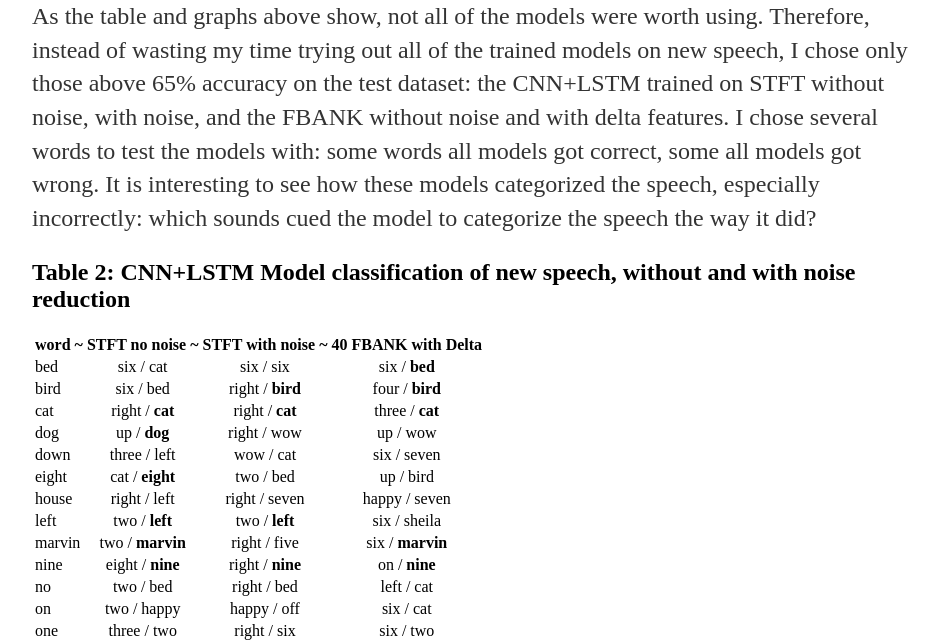
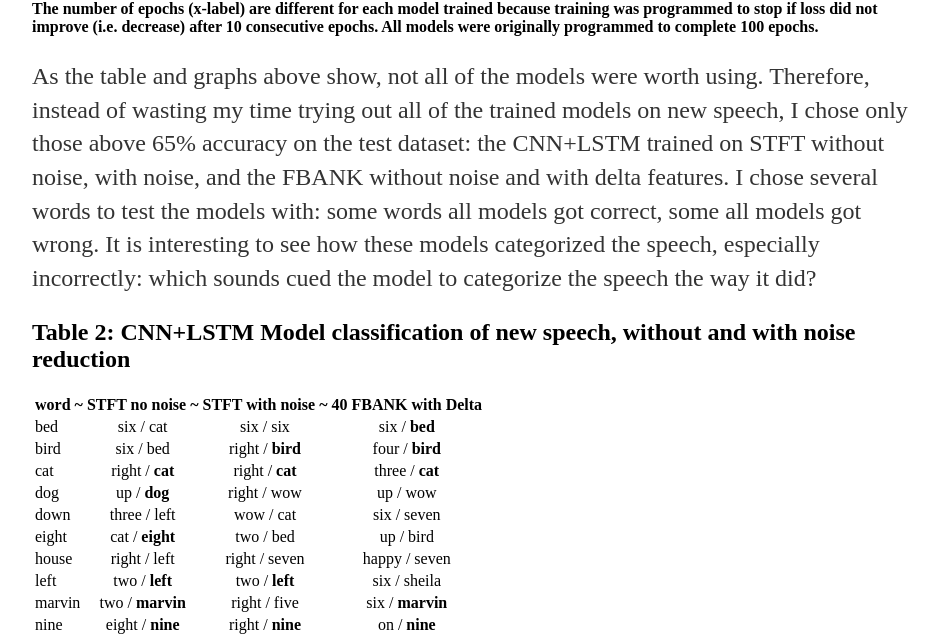
Before and after one commit to a-n-rose/a-n-rose.github.io, a Jekyll site: the page built from _posts/2019-02-17-comparing-features-and-models-deep-learning-and-speech.md, in a window 1280 px wide and 900 px high, scrolled down 3613 px, cut to the strip 260-900 px from the top of the window. Shown: the whole strip, without its empty margins (160-1098 px from the left). Built offline with Jekyll 4.4.1, drawn with Linux system fonts in a browser that asks for light colours.

Commit message:
added note on differing number of epochs

```diff
--- a/_posts/2019-02-17-comparing-features-and-models-deep-learning-and-speech.md
+++ b/_posts/2019-02-17-comparing-features-and-models-deep-learning-and-speech.md
@@ -66,6 +66,7 @@ Below are graphs depicting the training accuracy and loss of the CNN+LSTM with v
 #### The Delta (i.e. 1st and 2nd derivatives) features only applied to features NOT mixed with noise: the addition of noise has not revealed a more robust model, except perhaps for the MFCC features.
 
 ![Imgur](https://i.imgur.com/zyQu98m.png?1)
+#### The number of epochs (x-label) are different for each model trained because training was programmed to stop if loss did not improve (i.e. decrease) after 10 consecutive epochs. All models were originally programmed to complete 100 epochs.
 
 As the table and graphs above show, not all of the models were worth using. Therefore, instead of wasting my time trying out all of the trained models on new speech, I chose only those above 65% accuracy on the test dataset: the CNN+LSTM trained on STFT without noise, with noise, and the FBANK without noise and with delta features. I chose several words to test the models with: some words all models got correct, some all models got wrong. It is interesting to see how these models categorized the speech, especially incorrectly: which sounds cued the model to categorize the speech the way it did?
 
```
